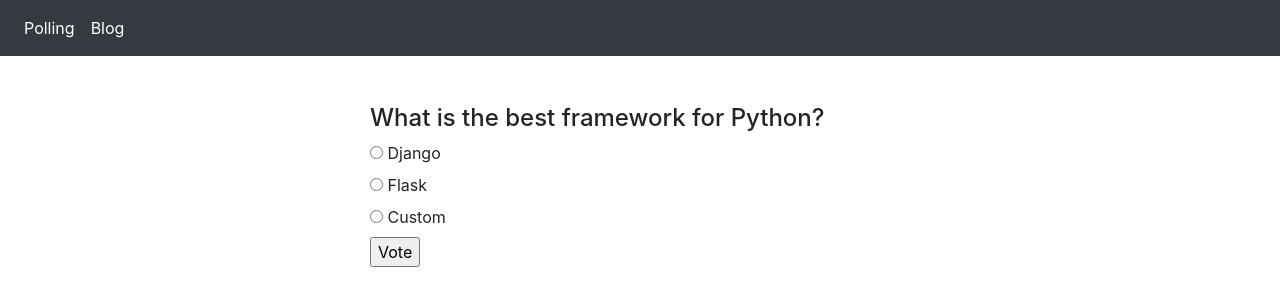
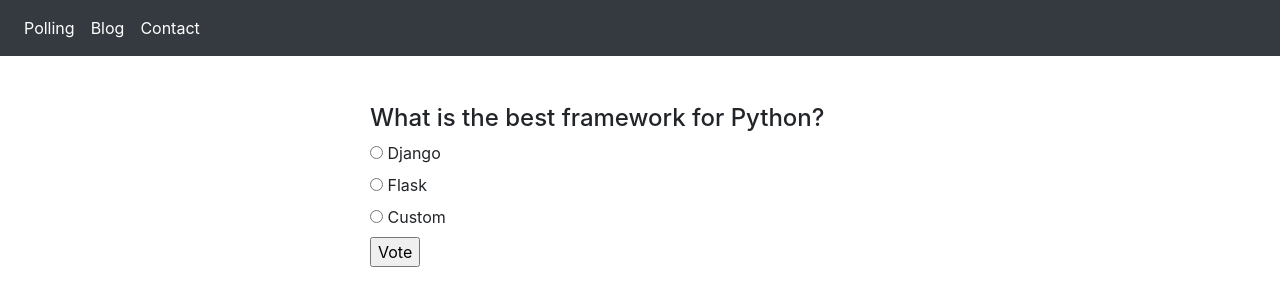
Before and after one commit to living-ghost/polling, a Django app: page /polls/1/ in a window 1280 px wide. Shown: the top 300 px of the page. Run offline with Django 3.2, Linux system fonts and the light colour scheme; data comes from the database, SQL or seed files in the repository; some libraries are stand-ins or nearby versions.

Commit message:
contact tab added

```diff
--- a/templates/base.html
+++ b/templates/base.html
@@ -21,6 +21,9 @@
             <li class="nav-item active">
                 <a class="nav-link" href="#">Blog</a>
             </li>
+            <li class="nav-item active">
+                <a class="nav-link" href="#">Contact</a>
+            </li>
 
             </ul>
         </div>
```
